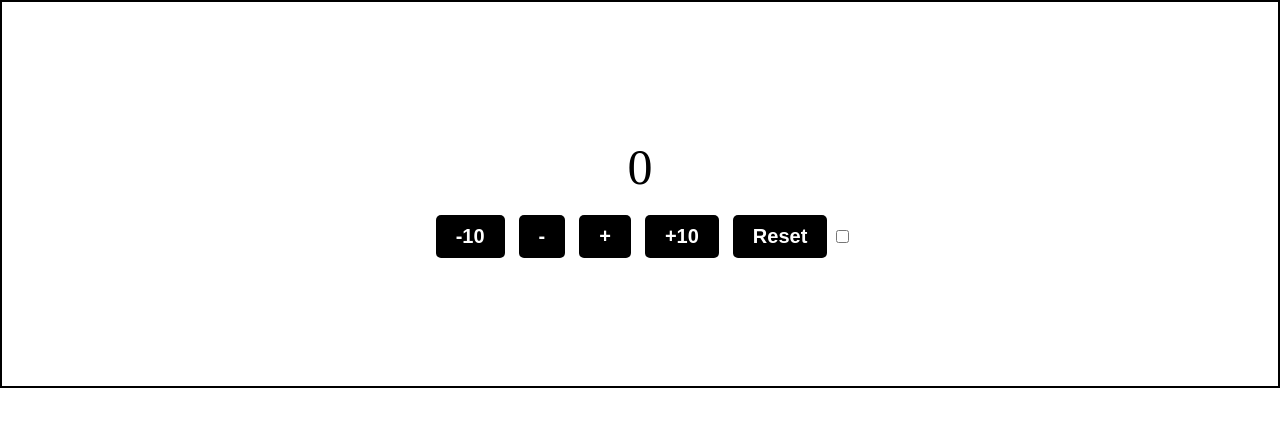
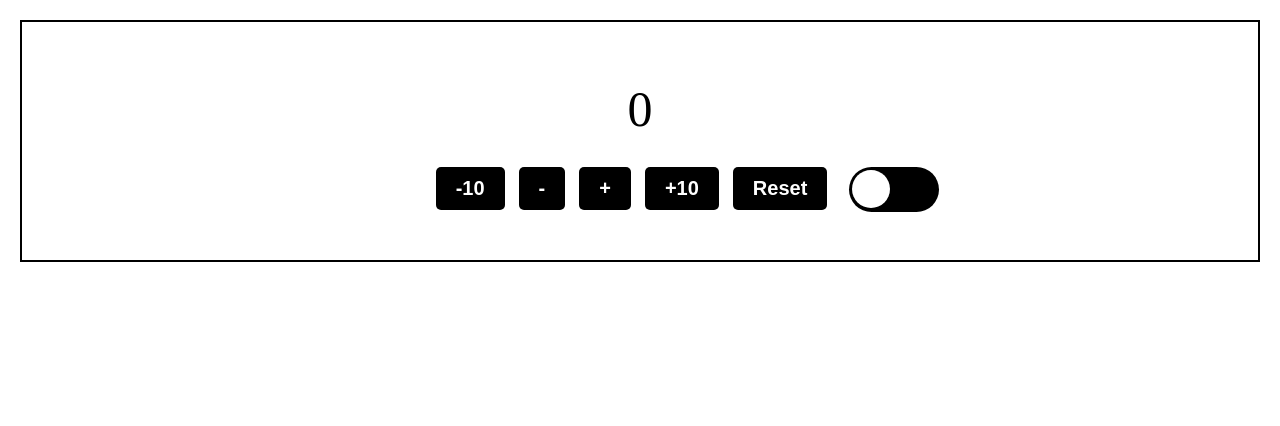
Before and after one commit to Rxwestx/counter2, a plain HTML site: page index.html in a window 1280 px wide. Drawn offline with Linux system fonts and the light colour scheme.

Commit message:
Toggle css

```diff
--- a/style.css
+++ b/style.css
@@ -1,11 +1,16 @@
+body{
+  transition: .5s;
+}
+
 .counter {
   text-align: center;
-  padding: 10%;
+  margin: 20px;
+  padding: 50px;
   border: 2px solid #000;
 }
 .counter-number{
   font-size: 50px;
-  margin-bottom: 10px;
+  margin-bottom: 20px;
 }
 .button{
   font-size: 20px;
@@ -22,6 +27,53 @@
   opacity: 0.8;
   transition: opacity .25s;
 }
-/* .button{}
-.button{}
-.button{} */
+
+.input{
+  visibility: hidden;
+
+}
+
+.label {
+  position:absolute;
+  width: 90px;
+  height: 45px;
+  background-color: #000;
+  border-radius: 30Px;
+  cursor: pointer;
+}
+.circle{
+  width: 38px;
+  background-color: #fff;
+  height: 38px;
+  border-radius: 50%;
+  top: 3px;
+  position: absolute;
+  left: 3px;
+  animation: toggleOff 0.4s
+  linear forwards;
+}
+
+.input:checked + .label{
+    background-color: #36d7ec;
+}
+.input:checked + .label .circle{
+    animation: toggleOn .4s
+    linear forwards;
+}
+
+@keyframes toggleOn {
+  0% {
+    transform: translateX(0);
+  }
+  100% {
+    transform: translateX(45px);
+  }
+}
+@keyframes toggleOff {
+  0%{
+    transform: translateX(45px);
+  }
+  100%{
+    transform: translateX(0);
+  }
+}
```
